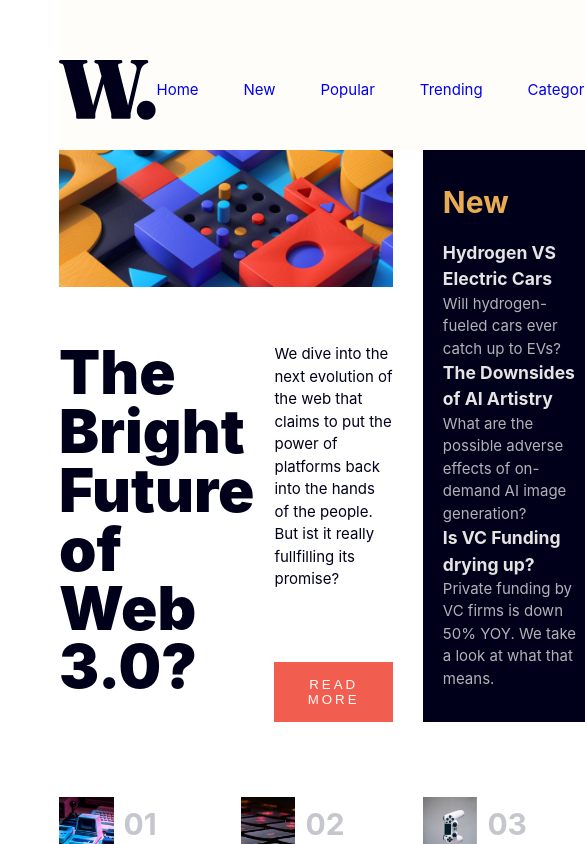
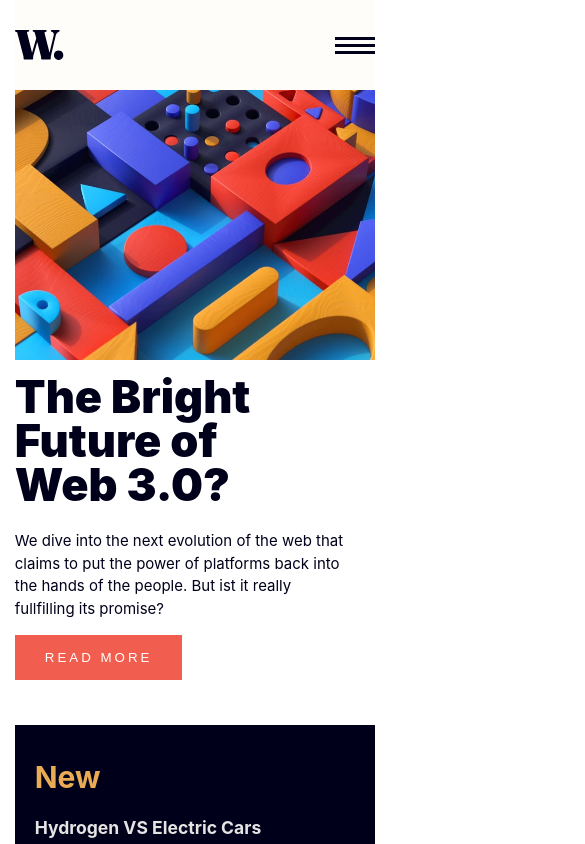
Before and after one commit to aleksandra-roguszewska/react-exercises, a React (Vite) app in the folder w-layout/: page / in a window 390 px wide. Shown: the top 844 px of the page, 585 px wide, since content can reach past the window. Built offline with nearby package versions, Linux system fonts and the light colour scheme.

Commit message:
add mobile styles

```diff
--- a/w-layout/src/Layout.css
+++ b/w-layout/src/Layout.css
@@ -42,3 +42,20 @@
   top: 0;
   /* background-color: red; */
 }
+
+@media (max-width: 800px) {
+  .Layout {
+    display: grid;
+    width: 95%;
+    grid-template-rows: 3rem 1fr;
+    padding: 0 5px 60px 5px;
+  }
+  .site_content {
+    grid-template-columns: 1fr;
+    gap: 3rem;
+    grid-template-areas:
+      "article "
+      "aside"
+      "footer";
+  }
+}
--- a/w-layout/src/Layout.jsx
+++ b/w-layout/src/Layout.jsx
@@ -5,6 +5,8 @@ import Footer from "./components/Footer/Footer.jsx";
 import "./Layout.css";
 import logo from "./assets/images/logo.svg";
 import heroImage from "./assets/images/image-web-3-desktop.jpg";
+import heroImageMobile from "./assets/images/image-web-3-mobile.jpg";
+import hamburgerSrc from "./assets/images/icon-menu.svg";
 import footerImageUrl1 from "./assets/images/image-retro-pcs.jpg";
 import footerImageUrl2 from "./assets/images/image-top-laptops.jpg";
 import footerImageUrl3 from "./assets/images/image-gaming-growth.jpg";
@@ -33,9 +35,17 @@ const footerArticlesArray = [
 function Layout() {
   return (
     <div className="Layout">
-      <Navigation className="navigation" imageSrc={logo} />
+      <Navigation
+        className="navigation"
+        imageSrc={logo}
+        iconSrc={hamburgerSrc}
+      />
       <div className="site_content">
-        <Article className="article" imageSrc={heroImage} />
+        <Article
+          className="article"
+          imageSrc={heroImage}
+          mobileImageSrc={heroImageMobile}
+        />
         <Aside className="aside" />
         <Footer footerArticlesArray={footerArticlesArray} className="footer" />
       </div>
--- a/w-layout/src/components/Article/Article.jsx
+++ b/w-layout/src/components/Article/Article.jsx
@@ -1,10 +1,11 @@
 import React from "react";
 import styles from "./Article.module.css";
 
-const Article = ({ className, imageSrc }) => {
+const Article = ({ className, imageSrc, mobileImageSrc }) => {
   return (
     <article className={`${className} ${styles.article}`}>
       <img src={imageSrc} className={styles.hero_image}></img>
+      <img src={mobileImageSrc} className={styles.hero_image_mobile}></img>
       <h1 className={styles.heading}>
         The Bright <br></br>Future of <br></br>Web 3.0?
       </h1>
--- a/w-layout/src/components/Article/Article.module.css
+++ b/w-layout/src/components/Article/Article.module.css
@@ -12,6 +12,12 @@
   width: 100%;
   margin-bottom: 2rem;
   padding-right: 2rem;
+}
+
+.hero_image_mobile {
+  grid-area: hero_image;
+  width: 100%;
+  display: none;
 }
 
 .heading {
@@ -44,3 +50,32 @@
   background-color: var(--very_dark_blue);
   cursor: pointer;
 }
+
+@media (max-width: 800px) {
+  .article {
+    grid-template-columns: 1fr;
+    gap: 1rem;
+    grid-template-areas:
+      "hero_image "
+      "heading"
+      "wrapper";
+  }
+
+  .hero_image {
+    display: none;
+  }
+
+  .hero_image_mobile {
+    display: unset;
+  }
+
+  .heading {
+    font-size: 3rem;
+    margin-right: 0px;
+    margin-bottom: 0.5rem;
+  }
+
+  .button {
+    margin-top: 1rem;
+  }
+}
--- a/w-layout/src/components/Aside/Aside.module.css
+++ b/w-layout/src/components/Aside/Aside.module.css
@@ -1,6 +1,6 @@
 .aside {
   height: 100%;
-  padding: 30px 20px;
+  padding: 30px 20px 40px;
   background-color: var(--very_dark_blue);
 }
 
@@ -23,3 +23,13 @@
   background-color: var(--off_white);
   opacity: 0.5;
 }
+
+@media (max-width: 800px) {
+  .line {
+    margin: 2rem 0;
+  }
+
+  .article_wrapper {
+    height: unset;
+  }
+}
--- a/w-layout/src/components/Footer/Footer.module.css
+++ b/w-layout/src/components/Footer/Footer.module.css
@@ -5,3 +5,11 @@
   justify-content: space-between;
   margin-top: 5rem;
 }
+
+@media (max-width: 800px) {
+  .footer {
+    grid-template-columns: 1fr;
+    gap: 1rem;
+    margin-top: 0rem;
+  }
+}
--- a/w-layout/src/components/Navigation/Navigation.jsx
+++ b/w-layout/src/components/Navigation/Navigation.jsx
@@ -9,10 +9,11 @@ const links = [
   { linkUrl: "#", linkText: "Categories" },
 ];
 
-const Navigation = ({ imageSrc, className }) => {
+const Navigation = ({ imageSrc, className, iconSrc }) => {
   return (
     <nav className={`${styles.navigation} ${className}`}>
       <img className={styles.logo} src={imageSrc}></img>
+      <img className={styles.hamburger_menu} src={iconSrc}></img>
       <ul className={styles.link_list}>
         {links.map((link, index) => (
           <li key={index}>
--- a/w-layout/src/components/Navigation/Navigation.module.css
+++ b/w-layout/src/components/Navigation/Navigation.module.css
@@ -25,3 +25,26 @@
 .link:hover {
   color: var(--soft_red);
 }
+
+.hamburger_menu {
+  display: none;
+}
+
+@media (max-width: 800px) {
+  .navigation {
+    height: 6rem;
+    padding-top: 0rem;
+  }
+
+  .logo {
+    height: 2rem;
+  }
+
+  .link_list {
+    display: none;
+  }
+
+  .hamburger_menu {
+    display: unset;
+  }
+}
```
